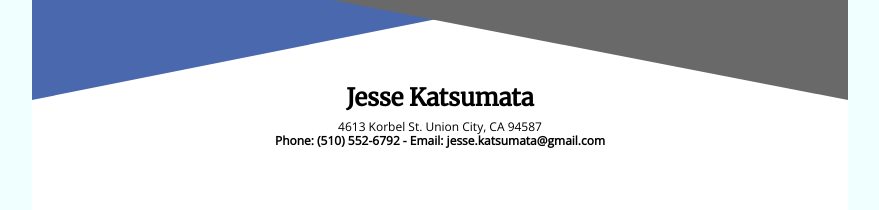
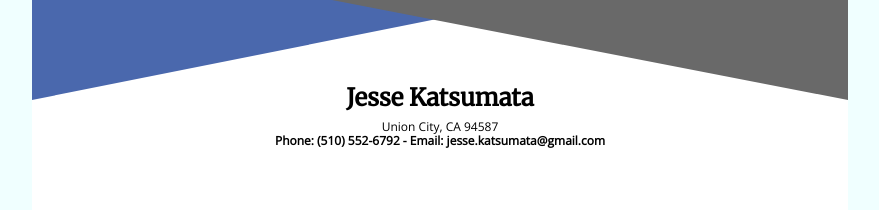
Before and after one commit to Naturalclar/myResume, a React app: page / in a window 1280 px wide. Shown: the top 210 px of the page, without its empty margins (200-1079 px from the left). Built offline with nearby package versions, Linux system fonts and the light colour scheme.

Commit message:
Hide Street Address

```diff
--- a/src/components/_Header.jsx
+++ b/src/components/_Header.jsx
@@ -3,7 +3,7 @@ import React from 'react';
 const Header = () => (
   <header>
     <div className="name">Jesse Katsumata</div>
-    <div className="address">4613 Korbel St. Union City, CA 94587</div>
+    <div className="address">Union City, CA 94587</div>
     <div className="contact">Phone: (510) 552-6792 - Email: jesse.katsumata@gmail.com</div>
   </header>
 );
--- a/src/components/_Summary.jsx
+++ b/src/components/_Summary.jsx
@@ -1,8 +1,6 @@
 import React from 'react';
 import PropTypes from 'prop-types';
-import styled from 'styled-components';
 import { SectionHeader, Icon } from './Styles';
-
 
 const Summary = ({ content }) => (
   <article className="summary">
```
